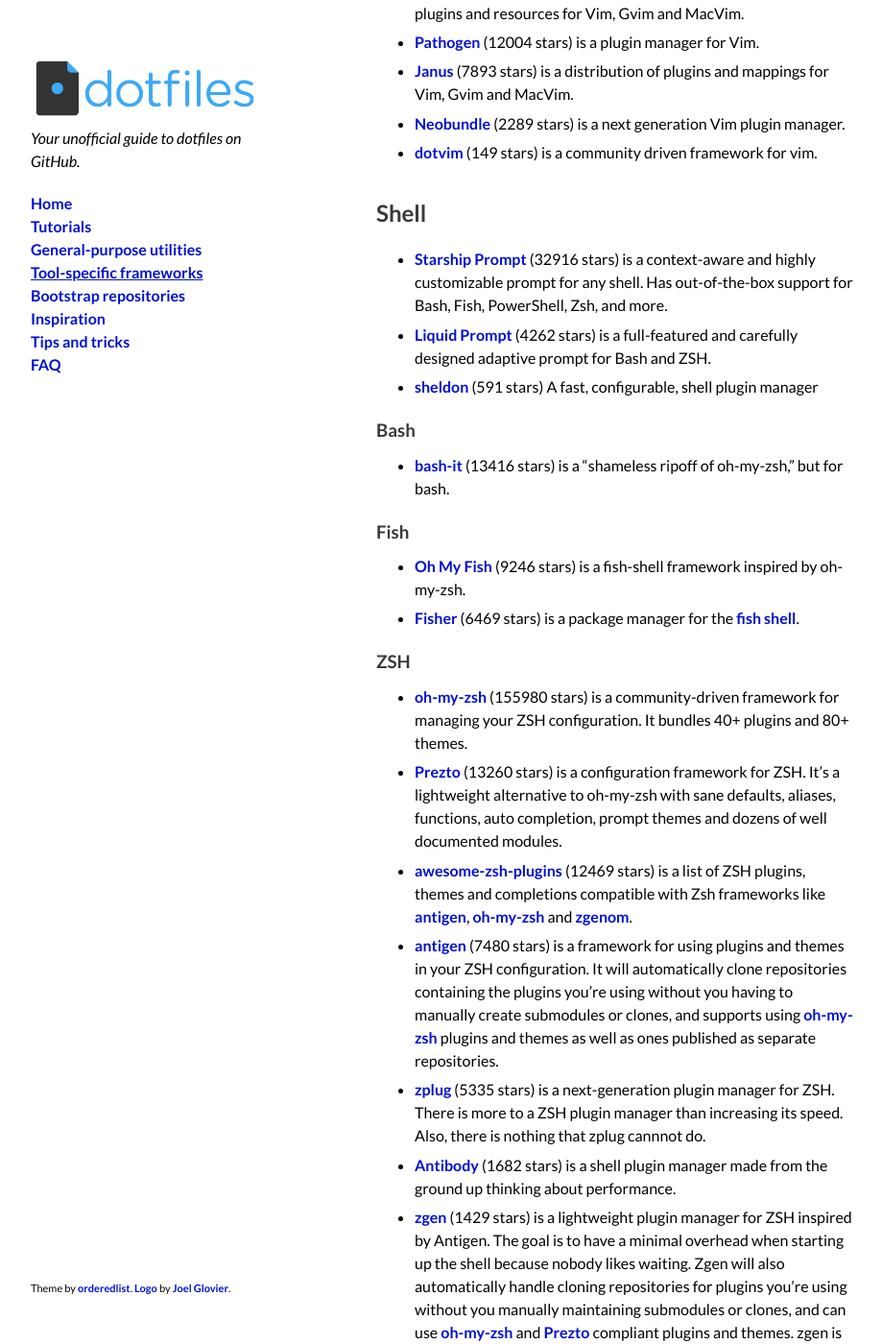
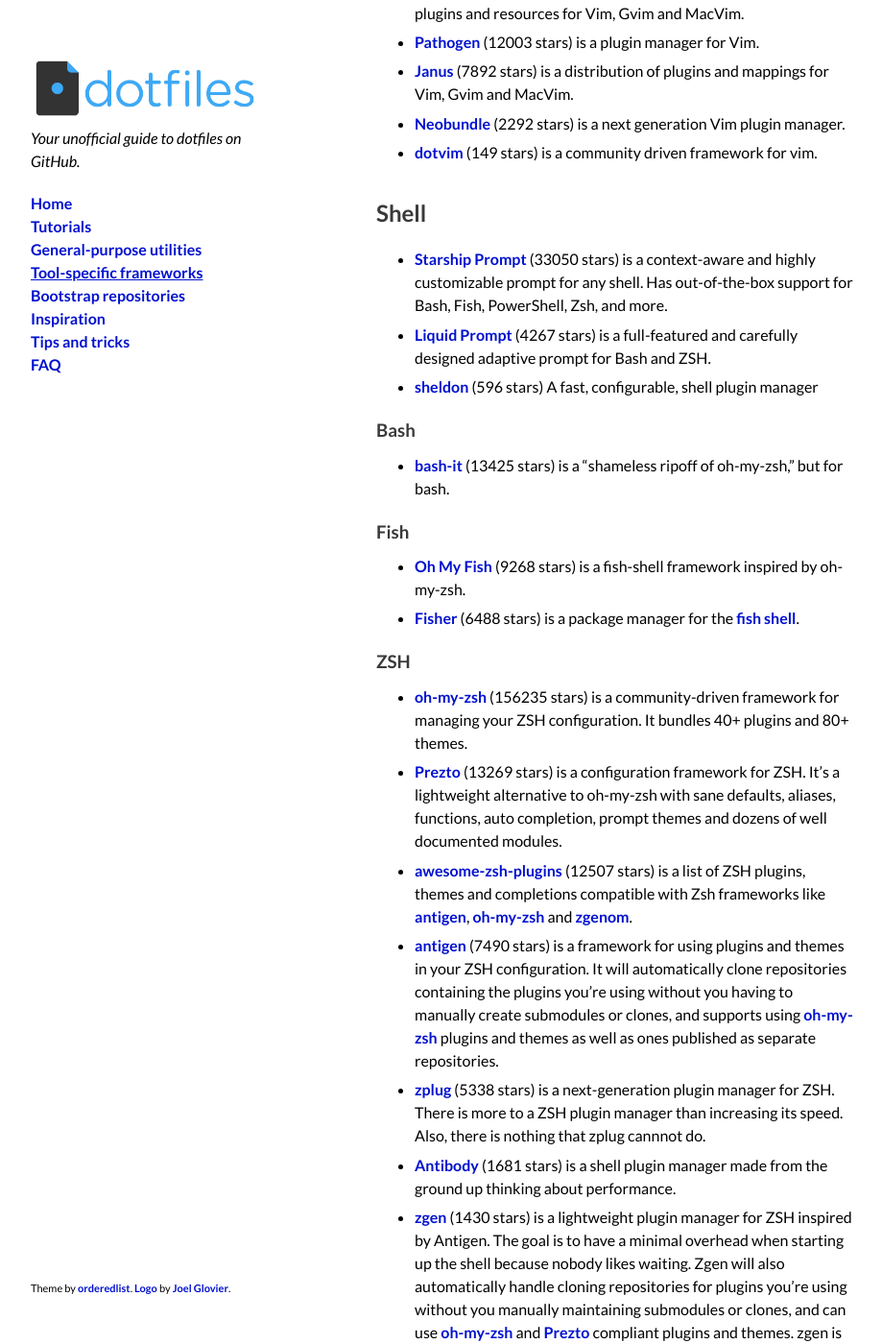
Before and after one commit to dotfiles/dotfiles.github.com, a Jekyll site: the page built from frameworks.md, in a window 1280 px wide and 1400 px high, scrolled down 792 px. Shown: the whole window at 96% size, without its empty margins (178-1097 px from the left). Built offline with Jekyll 4.4.1, drawn with Linux system fonts in a browser that asks for light colours; comment, search, counter and statistics services are not loaded; some of the changed text lies outside the part shown.

Commit message:
Update star counts

```diff
--- a/_data/bootstrap.yml
+++ b/_data/bootstrap.yml
@@ -1,8 +1,8 @@
-- forks: 1858
+- forks: 1862
   name: thoughtbot/dotfiles
   notes: A base set of configs, plugins, scripts, and aliases for vim, tmux, git,
     ruby, and zsh.
-  stars: 7546
+  stars: 7555
   url: https://github.com/thoughtbot/dotfiles
 - forks: 372
   name: dotphiles
--- a/_data/frameworks.yml
+++ b/_data/frameworks.yml
@@ -2,14 +2,14 @@
   forks: 436
   name: Liquid Prompt
   notes: is a full-featured and carefully designed adaptive prompt for Bash and ZSH.
-  stars: 4262
+  stars: 4267
   url: https://github.com/nojhan/liquidprompt
 - category: Shell
-  forks: 1386
+  forks: 1400
   name: Starship Prompt
   notes: is a context-aware and highly customizable prompt for any shell. Has out-of-the-box
     support for Bash, Fish, PowerShell, Zsh, and more.
-  stars: 32916
+  stars: 33050
   url: https://github.com/starship/starship
 - category: Shell
   forks: 1
@@ -20,31 +20,31 @@
   stars: 20
   url: https://github.com/abourdon/shprofile
 - category: Shell
-  forks: 2295
+  forks: 2294
   name: bash-it
   notes: is a "shameless ripoff of oh-my-zsh," but for bash.
-  stars: 13416
+  stars: 13425
   subcategory: Bash
   url: https://github.com/Bash-it/bash-it
 - category: Shell
   forks: 265
   name: Fisher
   notes: is a package manager for the [fish shell](https://fishshell.com).
-  stars: 6469
+  stars: 6488
   subcategory: Fish
   url: https://github.com/jorgebucaran/fisher
 - category: Shell
   forks: 832
   name: Oh My Fish
   notes: is a fish-shell framework inspired by oh-my-zsh.
-  stars: 9246
+  stars: 9268
   subcategory: Fish
   url: https://github.com/oh-my-fish/oh-my-fish
 - category: Shell
-  forks: 59
+  forks: 60
   name: Antibody
   notes: is a shell plugin manager made from the ground up thinking about performance.
-  stars: 1682
+  stars: 1681
   subcategory: ZSH
   url: https://github.com/getantibody/antibody
 - category: Shell
@@ -64,7 +64,7 @@
     will automatically clone repositories containing the plugins you're using without
     you having to manually create submodules or clones, and supports using [oh-my-zsh](https://github.com/robbyrussell/oh-my-zsh)
     plugins and themes as well as ones published as separate repositories.
-  stars: 7480
+  stars: 7490
   subcategory: ZSH
   url: https://github.com/zsh-users/antigen
 - category: Shell
@@ -78,20 +78,20 @@
   subcategory: ZSH
   url: https://github.com/dotphiles/dotzsh
 - category: Shell
-  forks: 25008
+  forks: 25048
   name: oh-my-zsh
   notes: is a community-driven framework for managing your ZSH configuration. It bundles
     40+ plugins and 80+ themes.
-  stars: 155980
+  stars: 156235
   subcategory: ZSH
   url: https://github.com/robbyrussell/oh-my-zsh
 - category: Shell
-  forks: 4485
+  forks: 4484
   name: Prezto
   notes: is a configuration framework for ZSH. It's a lightweight alternative to oh-my-zsh
     with sane defaults, aliases, functions, auto completion, prompt themes and dozens
     of well documented modules.
-  stars: 13260
+  stars: 13269
   subcategory: ZSH
   url: https://github.com/sorin-ionescu/prezto
 - category: Shell
@@ -136,71 +136,71 @@
     and [Prezto](https://github.com/sorin-ionescu/prezto) compliant plugins and themes.
     zgen is no longer being maintained, we recommend switching to use the [zgenom](https://github.com/jandamm/zgenom)
     fork.
-  stars: 1429
+  stars: 1430
   subcategory: ZSH
   url: https://github.com/tarjoilija/zgen
 - category: Shell
-  forks: 224
+  forks: 225
   name: zplug
   notes: is a next-generation plugin manager for ZSH. There is more to a ZSH plugin
     manager than increasing its speed. Also, there is nothing that zplug cannnot do.
-  stars: 5335
+  stars: 5338
   subcategory: ZSH
   url: https://github.com/zplug/zplug
 - category: Shell
-  forks: 496
+  forks: 493
   name: awesome-zsh-plugins
   notes: is a list of ZSH plugins, themes and completions compatible with Zsh frameworks
     like [antigen](https://github.com/zsh-users/antigen), [oh-my-zsh](https://github.com/robbyrussell/oh-my-zsh)
     and [zgenom](https://github.com/jandamm/zgenom).
-  stars: 12469
+  stars: 12507
   subcategory: ZSH
   url: https://github.com/unixorn/awesome-zsh-plugins
 - category: Shell
-  forks: 86
+  forks: 87
   name: zsh-quickstart-kit
   notes: A quickstart for ZSH and zgenom. It includes a [zgenom](https://github.com/jandamm/zgenom)
     setup, a starter list of plugins, the [zsh-users/zsh-completions](https://github.com/zsh-users/zsh-completions)
     collection, and the [powerlevel10k](https://github.com/romkatv/powerlevel10k)
     theme.
-  stars: 622
+  stars: 623
   subcategory: ZSH
   url: https://github.com/unixorn/zsh-quickstart-kit
 - category: Editors
   forks: 150
   name: Cask
   notes: is a package manager for Emacs.
-  stars: 1225
+  stars: 1227
   subcategory: Emacs
   url: https://github.com/cask/cask
 - category: Editors
-  forks: 1859
+  forks: 1858
   name: Prelude
   notes: is an enhanced Emacs 24 distribution that should make your experience with
     Emacs both more pleasant and more powerful.
-  stars: 4935
+  stars: 4938
   subcategory: Emacs
   url: https://github.com/bbatsov/prelude
 - category: Editors
   forks: 2920
   name: Doom Emacs
   notes: is an Emacs framework for the stubborn martian hacker.
-  stars: 16126
+  stars: 16209
   subcategory: Emacs
   url: https://github.com/hlissner/doom-emacs
 - category: Editors
-  forks: 4944
+  forks: 4945
   name: Spacemacs
   notes: is a Emacs 24 distribution that builds on Evil-mode with ports of popular
     Vim plugins to closer emulate a Vim environment.
-  stars: 22828
+  stars: 22849
   subcategory: Emacs
   url: https://github.com/syl20bnr/spacemacs
 - category: Editors
   forks: 256
   name: use-package
   notes: is a declaration macro for simplifying your `.emacs`
-  stars: 4139
+  stars: 4147
   subcategory: Emacs
   url: https://github.com/jwiegley/use-package
 - category: Editors
@@ -214,21 +214,21 @@
   forks: 835
   name: Janus
   notes: is a distribution of plugins and mappings for Vim, Gvim and MacVim.
-  stars: 7893
+  stars: 7892
   subcategory: Vim
   url: https://github.com/carlhuda/janus
 - category: Editors
   forks: 168
   name: Neobundle
   notes: is a next generation Vim plugin manager.
-  stars: 2289
+  stars: 2292
   subcategory: Vim
   url: https://github.com/Shougo/neobundle.vim
 - category: Editors
-  forks: 1215
+  forks: 1214
   name: Pathogen
   notes: is a plugin manager for Vim.
-  stars: 12004
+  stars: 12003
   subcategory: Vim
   url: https://github.com/tpope/vim-pathogen
 - category: Editors
@@ -236,27 +236,27 @@
   name: spf13-vim
   notes: is Steve Francia's Vim distribution of vim plugins and resources for Vim,
     Gvim and MacVim.
-  stars: 15463
+  stars: 15468
   subcategory: Vim
   url: https://github.com/spf13/spf13-vim
 - category: Editors
-  forks: 1897
+  forks: 1910
   name: vim-plug
   notes: is a simple plugin manager that supports parallel installations / upgrades.
-  stars: 30653
+  stars: 30702
   subcategory: Vim
   url: https://github.com/junegunn/vim-plug
 - category: Editors
-  forks: 2585
+  forks: 2590
   name: Vundle
   notes: is short for _Vim Bundle_ and is a plugin manager for Vim. It works with
     Pathogen compatible vim plugins.
-  stars: 23424
+  stars: 23439
   subcategory: Vim
   url: https://github.com/VundleVim/Vundle.vim
 - category: Shell
-  forks: 13
+  forks: 14
   name: sheldon
   notes: A fast, configurable, shell plugin manager
-  stars: 591
+  stars: 596
   url: https://github.com/rossmacarthur/sheldon
```
Also changed, not shown: _data/inspiration.yml (+36 -36 lines), _data/utilities.yml (+20 -20 lines).
